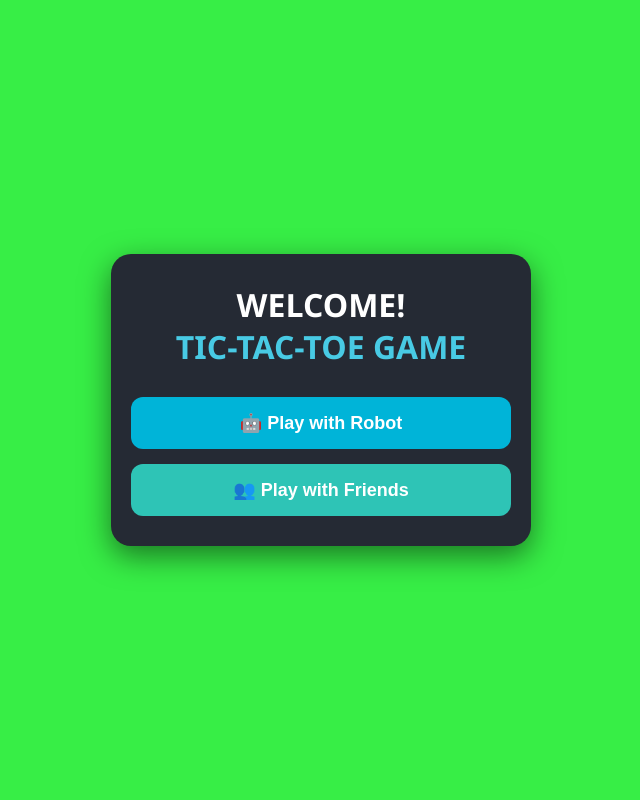
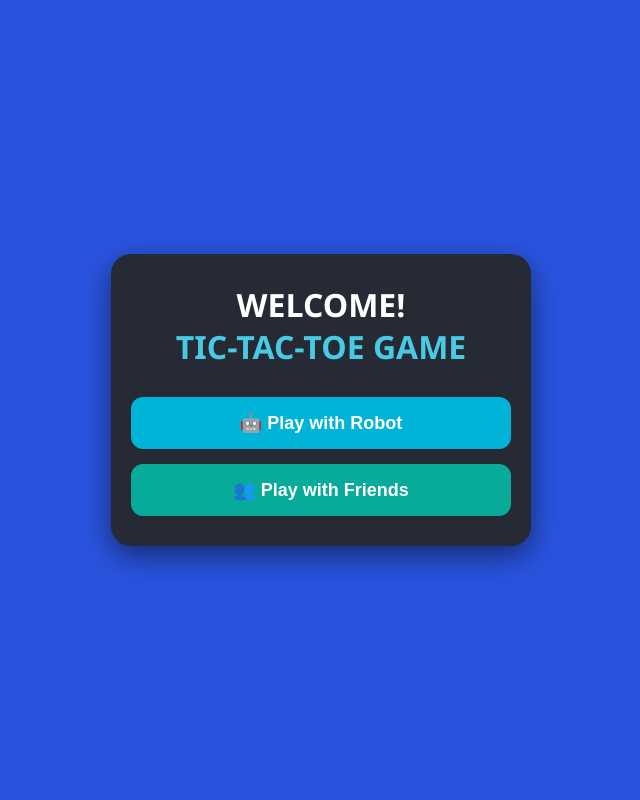
Before and after one commit to tulugusangeetha3-star/Tic-Tac-Toe, a Flask app: page / in a window 1280 px wide. Shown: the whole page, without its empty margins (319-959 px from the left). Run offline with Flask 3, Linux system fonts and the light colour scheme.

Commit message:
Update game colors

```diff
--- a/static/style.css
+++ b/static/style.css
@@ -9,7 +9,7 @@ body {
     display: flex;
     justify-content: center;
     align-items: center;
-    background: #37ee46;
+    background: #2a54e0;
     font-family: 'Segoe UI', Tahoma, Geneva, Verdana, sans-serif;
     color: white;
 }
@@ -74,7 +74,7 @@ body {
 }
 
 .friend-btn {
-    background: #2ec4b6;
+    background: #08aa9a;
 }
 
 .friend-btn:hover {
```
